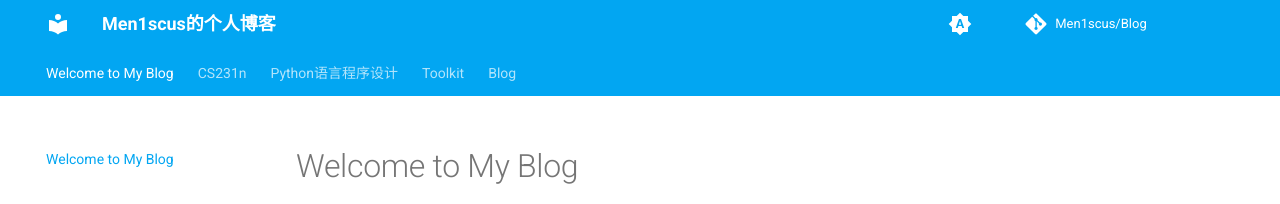
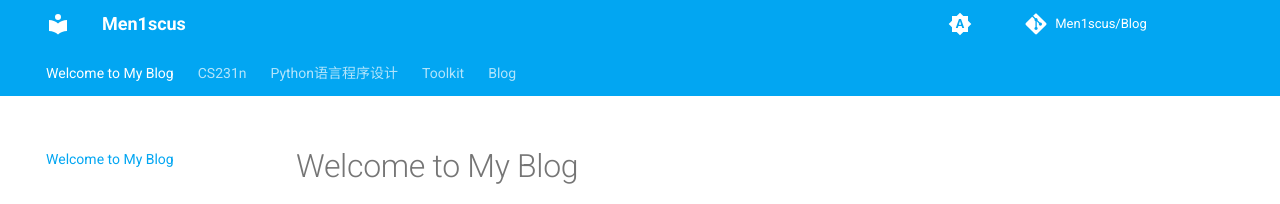
Before and after one commit to Men1scus/Blog, an MkDocs documentation site: the page built from docs/index.md, in a window 1280 px wide. Shown: the top 204 px of the page. Built offline with MkDocs 1.6.1 and Material for MkDocs 9.7.7, drawn with Linux system fonts in a browser that asks for light colours; comment, search, counter and statistics services are not loaded.

```diff
--- a/mkdocs.yml
+++ b/mkdocs.yml
@@ -1,7 +1,7 @@
-site_name: Men1scus的个人博客
+site_name: Men1scus
 site_url: https://Men1scus.github.io/Blog
 site_author: Ziheng Zhang
-site_description: Men1scus的个人网站
+site_description: Men1scus
 
 theme:
   name: material
```
